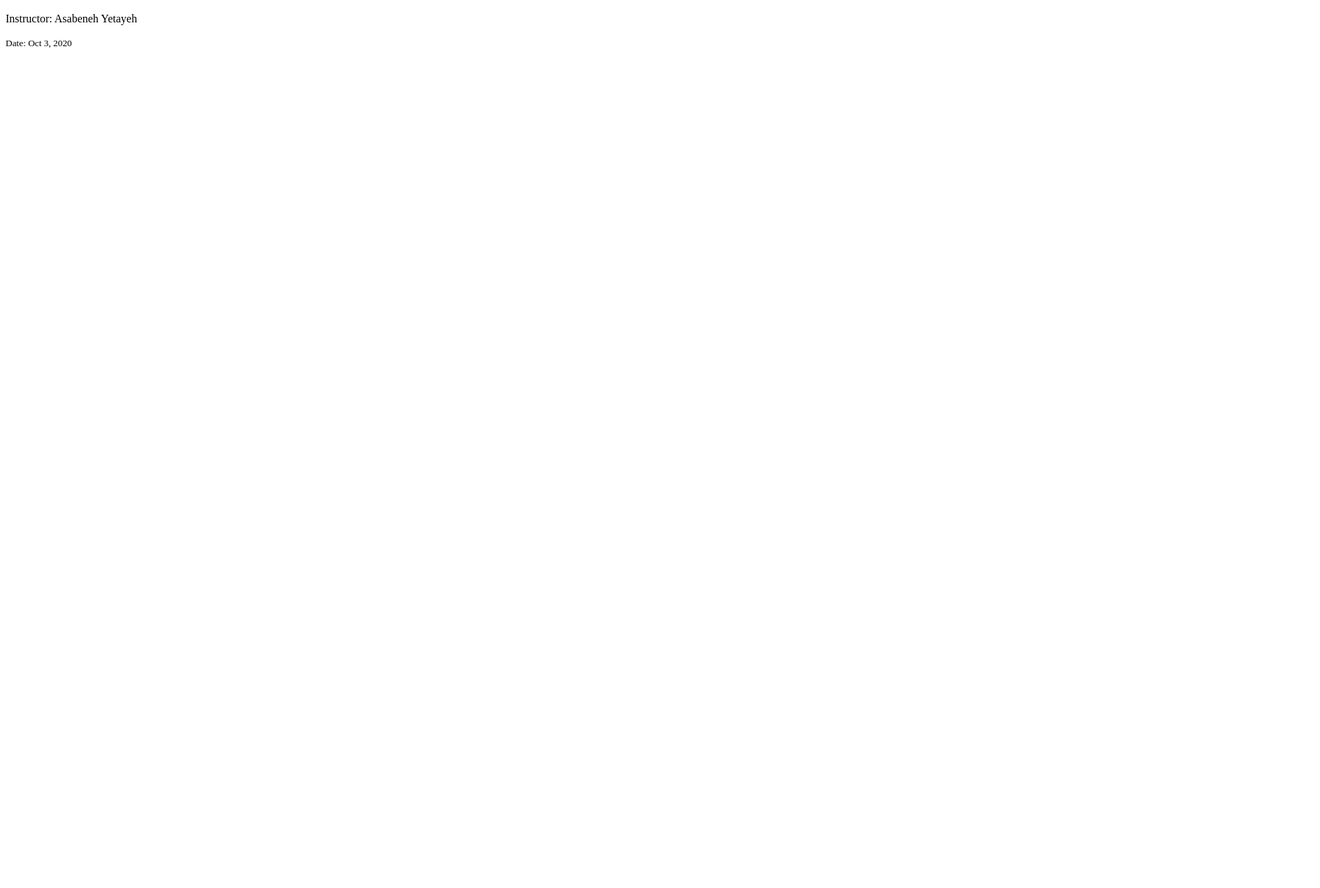
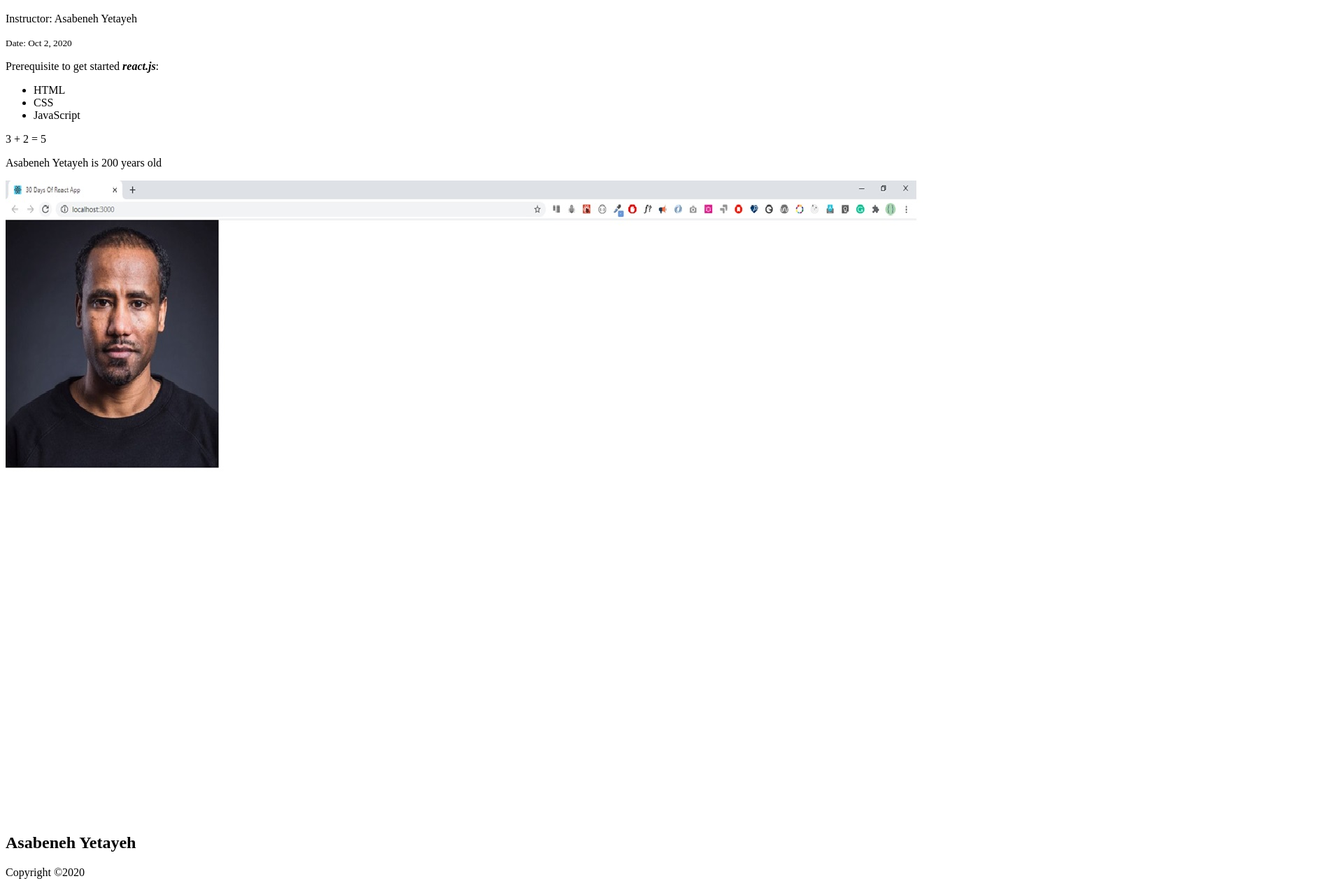
Before and after one commit to wantinghsieh/30-days-of-react, a React (Create React App) app: page / in a window 1280 px wide. Shown: the part 150-1419 px from the top of the page at 70% size, 1887 px wide, since content can reach past the window. Before the commit the page ends 800 px from the top, so only its background shows below. Built offline with nearby package versions, Linux system fonts and the light colour scheme.

Commit message:
component

```diff
--- a/src/index.js
+++ b/src/index.js
@@ -1,33 +1,108 @@
 import React from 'react'
 import ReactDOM from 'react-dom/client'
+import asabenehImage from './images/asabeneh.jpg'
 
-
-const welcome = 'Welcome to 30 Days Of React'
+const welcome = 'Welcome to 30 Days Of React Challenge'
 const title = 'Getting Started React'
 const subtitle = 'JavaScript Library'
-const firstName = 'Asabeneh'
-const lastName = 'Yetayeh'
-const date = 'Oct 3, 2020'
+const author = {
+  firstName: 'Asabeneh',
+  lastName: 'Yetayeh',
+}
+const date = 'Oct 2, 2020'
 
 // JSX element, header
-const Header = () => {
-  return (
+const Header = () => (
   <header>
     <div className='header-wrapper'>
       <h1>{welcome}</h1>
       <h2>{title}</h2>
       <h3>{subtitle}</h3>
       <p>
-          Instructor: {firstName} {lastName}
+        Instructor: {author.firstName} {author.lastName}
       </p>
       <small>Date: {date}</small>
     </div>
   </header>
 )
-}
+
+const numOne = 3
+const numTwo = 2
+
+const result = (
+  <p>
+    {numOne} + {numTwo} = {numOne + numTwo}
+  </p>
+)
+
+const yearBorn = 1820
+const currentYear = 2020
+const age = currentYear - yearBorn
+const personAge = (
+  <p>
+    {' '}
+    {author.firstName} {author.lastName} is {age} years old
+  </p>
+)
+
+// User Card Component
+const UserCard = () => (
+  <div className='user-card'>
+    <img src={asabenehImage} alt='asabeneh image' />
+    <h2>
+      {author.firstName} {author.lastName}
+    </h2>
+  </div>
+)
+
+// JSX element, main
+const techs = ['HTML', 'CSS', 'JavaScript']
+const techsFormatted = techs.map((tech) => <li key={tech}>{tech}</li>)
+
+// JSX element, main
+const Main = () => (
+  <main>
+    <div className='main-wrapper'>
+      <div>
+        <p>
+          Prerequisite to get started{' '}
+          <strong>
+            <em>react.js</em>
+          </strong>
+          :
+        </p>
+        <ul>{techsFormatted}</ul>
+        {result}
+        {personAge}
+      </div>
+      <UserCard />
+    </div>
+  </main>
+)
+
+const copyRight = '2020'
+
+// JSX element, footer
+const Footer = () => (
+  <footer>
+    <div className='footer-wrapper'>
+      <p>Copyright &copy;{copyRight}</p>
+    </div>
+  </footer>
+)
+
+// JSX element, app
+const App = () => (
+  <div className='app'>
+    <Header />
+    <Main />
+    <Footer />
+  </div>
+)
+
 const rootElement = document.getElementById('root')
 // create a root
 const root = ReactDOM.createRoot(rootElement)
 
 // render the JSX
-root.render(<Header />)
+root.render(<App />)
```
Lines whose indentation alone changed are shown as unchanged.
